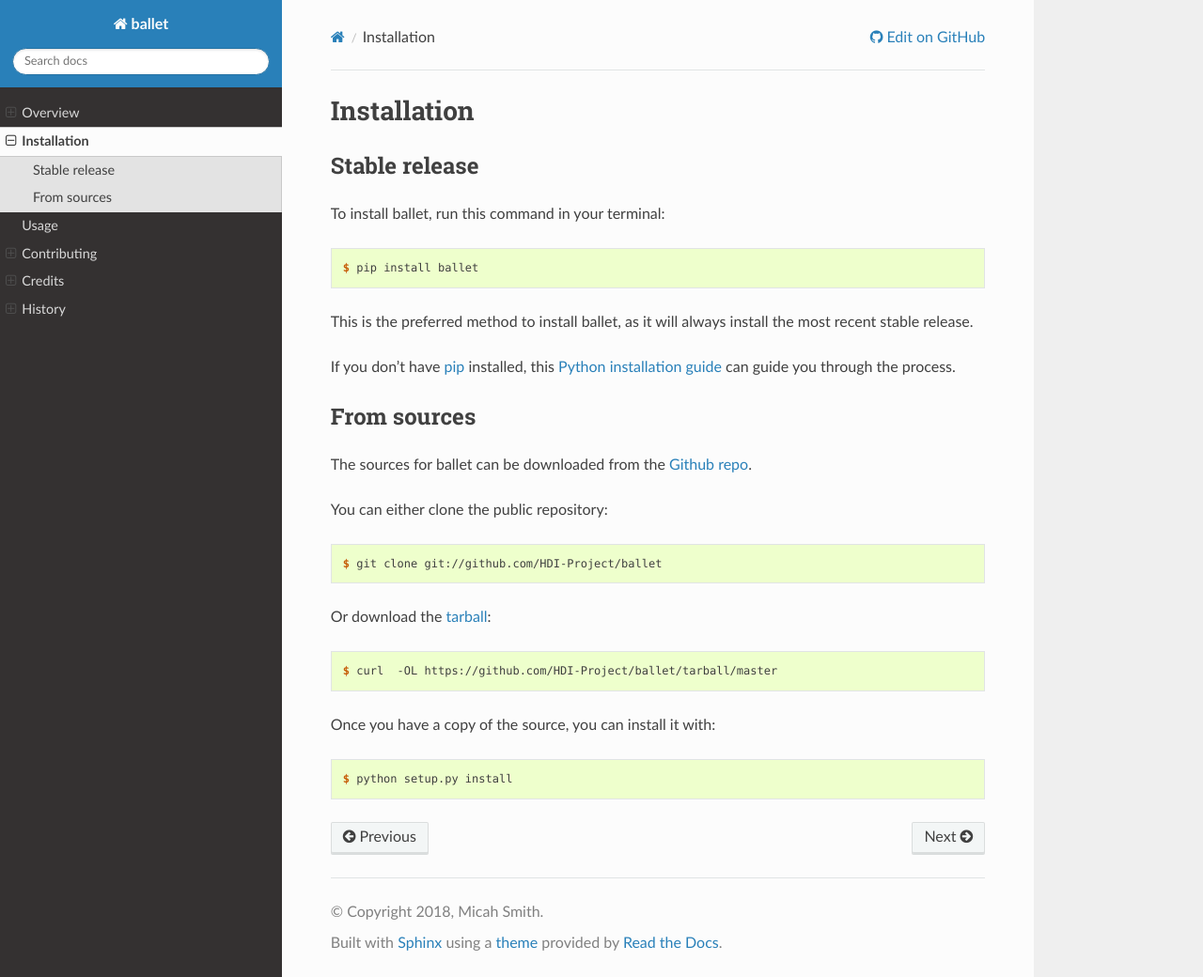
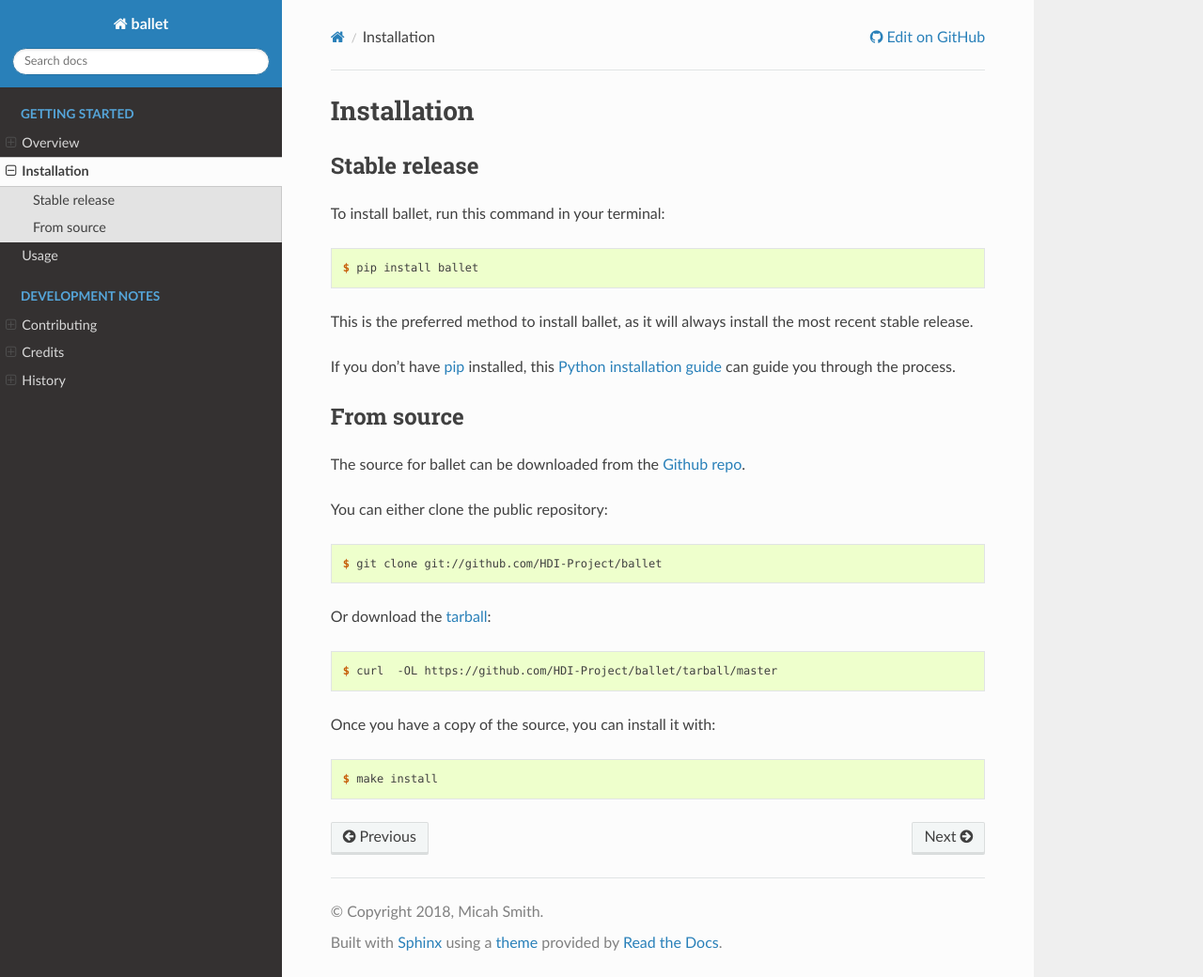
Before and after one commit to ballet/ballet, a Sphinx documentation site: the page built from docs/installation.rst, in a window 1280 px wide and 1040 px high. Shown: the whole window at 94% size. Built offline with Sphinx 7.4.7 and the Read the Docs theme 2.0.0, drawn with Linux system fonts in a browser that asks for light colours; pages that are not in the unit, such as notebooks, are missing from menus.

Commit message:
Update docs

```diff
--- a/docs/installation.rst
+++ b/docs/installation.rst
@@ -23,10 +23,10 @@
 .. _Python installation guide: http://docs.python-guide.org/en/latest/starting/installation/
 
 
-From sources
-------------
+From source
+-----------
 
-The sources for ballet can be downloaded from the `Github repo`_.
+The source for ballet can be downloaded from the `Github repo`_.
 
 You can either clone the public repository:
 
@@ -44,7 +44,7 @@
 
 .. code-block:: console
 
-    $ python setup.py install
+    $ make install
 
 
 .. _Github repo: https://github.com/HDI-Project/ballet
--- a/docs/usage.rst
+++ b/docs/usage.rst
@@ -2,6 +2,8 @@
 Usage
 =====
 
-To use ballet in a project::
+To use ballet in a project:
+
+.. code-block:: python
 
     import ballet
```
Also changed, not shown: docs/index.rst (+12 -1 lines).
